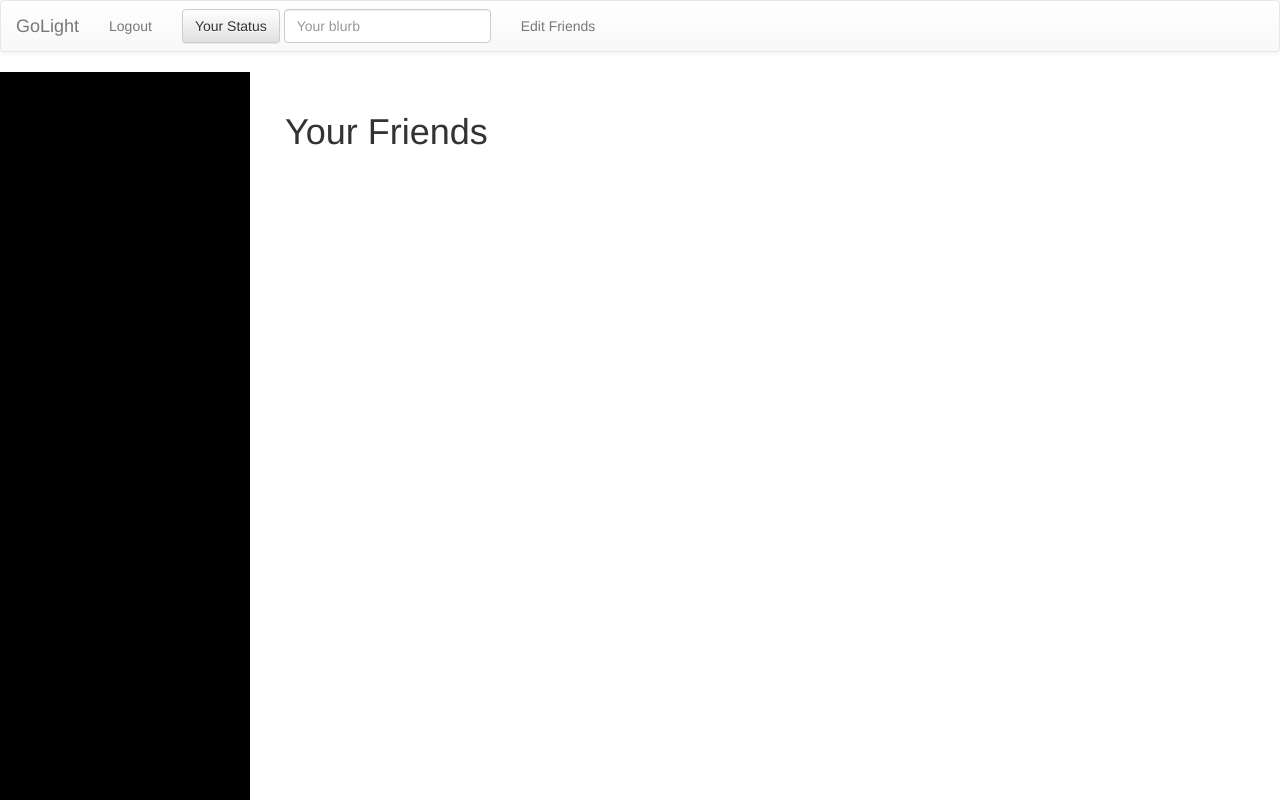
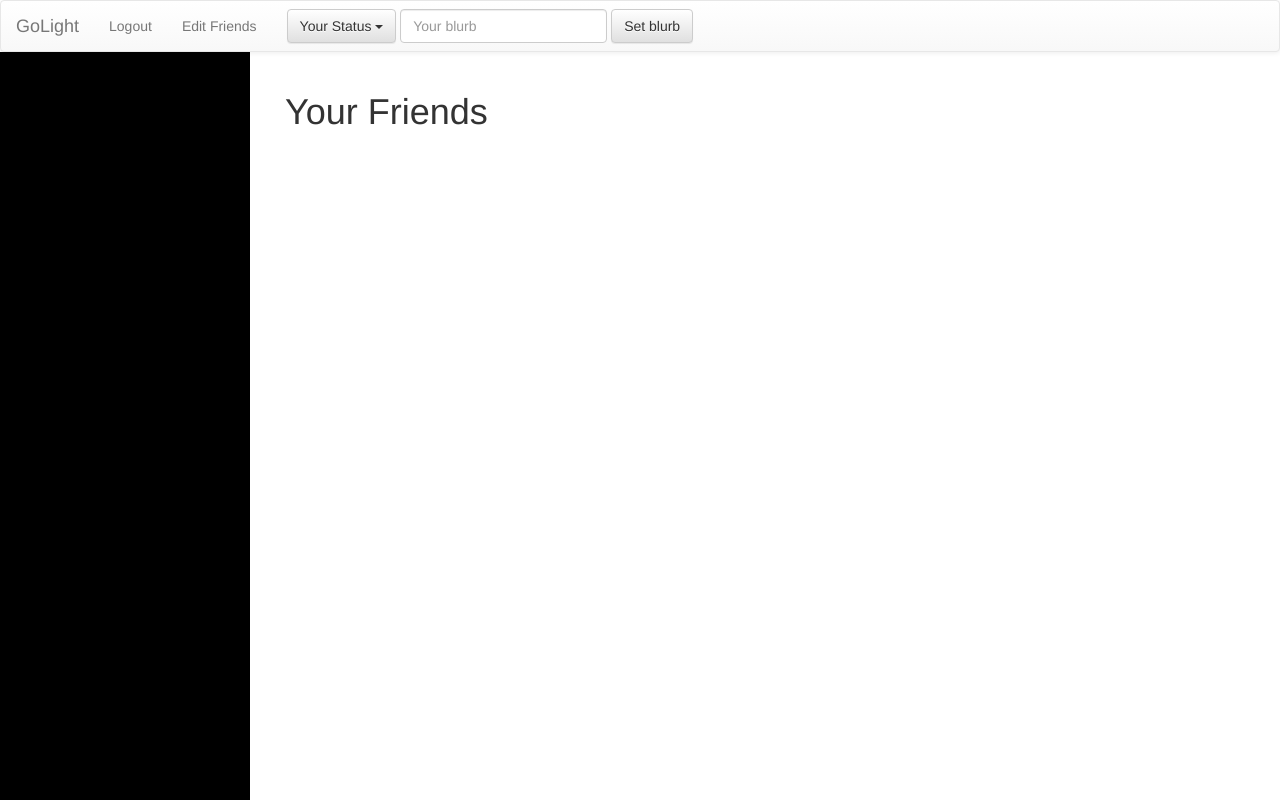
Before and after one commit to sag109/golight, a Python web app: template templates/main.html in a window 1280 px wide. Run offline with Jinja, Linux system fonts and the light colour scheme; the template is opened without the code that fills it, so the values that code supplies are empty; some libraries are stand-ins or nearby versions.

Commit message:
dropdown user interface

```diff
--- a/static/js/status.js
+++ b/static/js/status.js
@@ -1,44 +1,51 @@
 $(document).ready(function() {
     var userInfo = requestInfo('get','user', {}, function(userInfo){
-        setStatus(userInfo);
+        setStatus(userInfo.status,userInfo.blurb);
     });
 });
 
-function setStatus(userInfo) {
-    //alert('setting status');
-    var st = userInfo.status;
-   // console.log('status is : '+status);
-    var bl = userInfo.blurb;
-    var output = document.getElementById('status');
-    if(st == -1) output.className = "btn btn-danger";
-    else if(st == 0) output.className = "btn btn-warning";
-    else output.className = "btn btn-success";
+function setStatus(st,bl) {
+    var output = $('#user_blurb').val();
+    if(st == -1) $('#output').attr('id', 'btn btn-danger');
+    else if(st == 0) $('#output').attr('id', 'btn btn-warning');
+    else $('#output').attr('id', 'btn btn-success');
 
     console.log("trying put/user");
-    if(bl === "" || bl.length > 50) bl = " ";
-
+    if(bl === "" || bl.length > 50) bl = " "; //needs to happen in the server.. doesnt it?
     var info = {status:st,blurb:bl}; //make info
     var putUser = requestInfo('put','user',info, function(userInfo){ //put info
         console.log("result: "+userInfo.success);
         console.log("error : "+userInfo.error);
-        document.getElementById('user_blurb').placeholder = bl;
-
+        $('#user_blurb').attr('placeholder', bl);
     });
-
 }
 
-function changeStatus() {
-    //alert('changing status');
-    var userInfo = requestInfo('get','user', {}, function(userInfo){
-        var status = userInfo.status;
-        console.log('old status is '+status);
-        status = status + 1;
-        if(status == 2) status = -1;
+function changeBlurb() {
+    var blurb = $('#user_blurb').val();
+    var st = getStatus();
+    console.log("blurb to set is "+blurb);
+    setStatus(st,blurb);
+}
 
-        userInfo.status = status;
-        console.log('new status is '+userInfo.status);
-        userInfo.blurb = document.getElementById('user_blurb').value;
+function getStatus(){
+    var status = $('#status_dropdown').attr('class');
+    if(status === 'btn btn-success') return 1;
+    else if(status === 'btn btn-warning') return 0;
+    else return -1;
+}
 
-        setStatus(userInfo);
-    });
+function changeStatus(e) {
+    var cls = e.className;
+    console.log("class to add is "+cls);
+    $('#status_dropdown').attr('class',cls); //replace class
+    status = e.id;
+    var st = 0;
+    if(status === 'suc') st = 1;
+    else if(status === 'war') st = 0;
+    else st = -1;
+    var blurb = $('#user_blurb').val();
+
+    if(blurb === "" || blurb.length > 50) blurb = " "; //needs to happen in the server.. doesnt it?
+
+    setStatus(st,blurb);
 }
--- a/templates/main.html
+++ b/templates/main.html
@@ -18,7 +18,7 @@
 
 	</head>
 	<body>
-   		<nav class="navbar navbar-default">
+   		<nav class="navbar navbar-default" style="margin:0px;">
   			<div class="container-fluid">
     			<div class="navbar-header">
       				<a class="navbar-brand" href="#">GoLight</a>
@@ -29,20 +29,40 @@
 	      				<li><input type ="text" id="user_status"></li> -->
         				<li><a href="{{logout}}">Logout</a></li>
       				</ul>
+      				<!--
       				<form class="navbar-form navbar-left" role="search">
-                        <button type="button" id="status" onclick="changeStatus()" class="btn btn-default">Your Status</button>
+                        <button type="button" id="status" onclick="changeStatus()" data-toggle="dropdown" class="btn btn-default">Your Status</button>
                         <div class="form-group">
                         <input id="user_blurb" type="text" class="form-control" placeholder="Your blurb">
                         </div>
                     </form>
+                    -->
+
+
                     <div id="editButton">
                         <ul class="nav navbar-nav">
                             <li><a href="/edit">Edit Friends</a></li>
                         </ul>
                     </div>
+
+                    <form class="navbar-form navbar-left" role="search">
+
+                    <div class="dropdown">
+                        <button class="btn btn-default dropdown-toggle" type="button" id="status_dropdown" data-toggle="dropdown">Your Status
+                        <span class="caret"></span></button>
+                        <ul class="dropdown-menu" role="menu" id="status_dropdown" aria-labelledby="menu1">
+                            <li role="presentation"><a role="menuitem" class="btn btn-success" id="suc" tabindex="0" onclick="changeStatus(this)">&nbsp;</a></li>
+                            <li role="presentation"><a role="menuitem" class="btn btn-warning" id="war" tabindex="0" onclick="changeStatus(this)">&nbsp;</a></li>
+                            <li role="presentation"><a role="menuitem" class="btn btn-danger"  id="dan" tabindex="0" onclick="changeStatus(this)">&nbsp;</a></li>
+                        </ul>
+                        <input id="user_blurb" type="text" class="form-control" placeholder="Your blurb">
+                        <button class="btn btn-default" type="button" id="set_blurb" onclick="changeBlurb()">Set blurb</button>
+                    </div>
+                    </form>
     			</div>
   			</div>
 		</nav>
+
 
 
 
```
